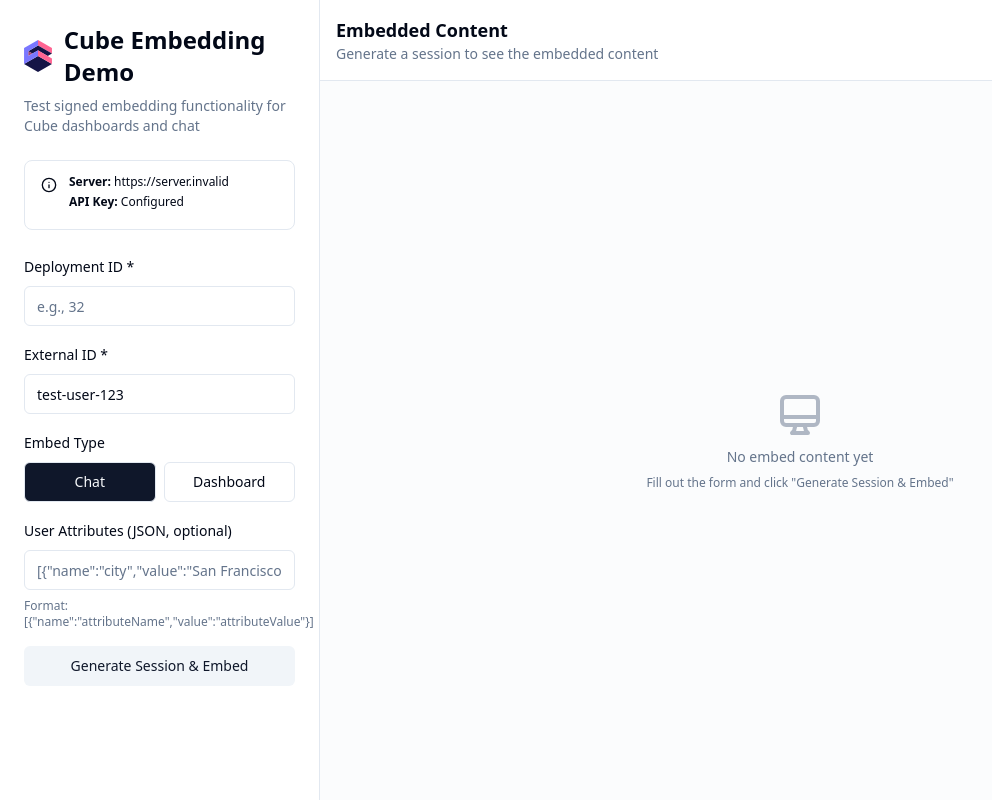
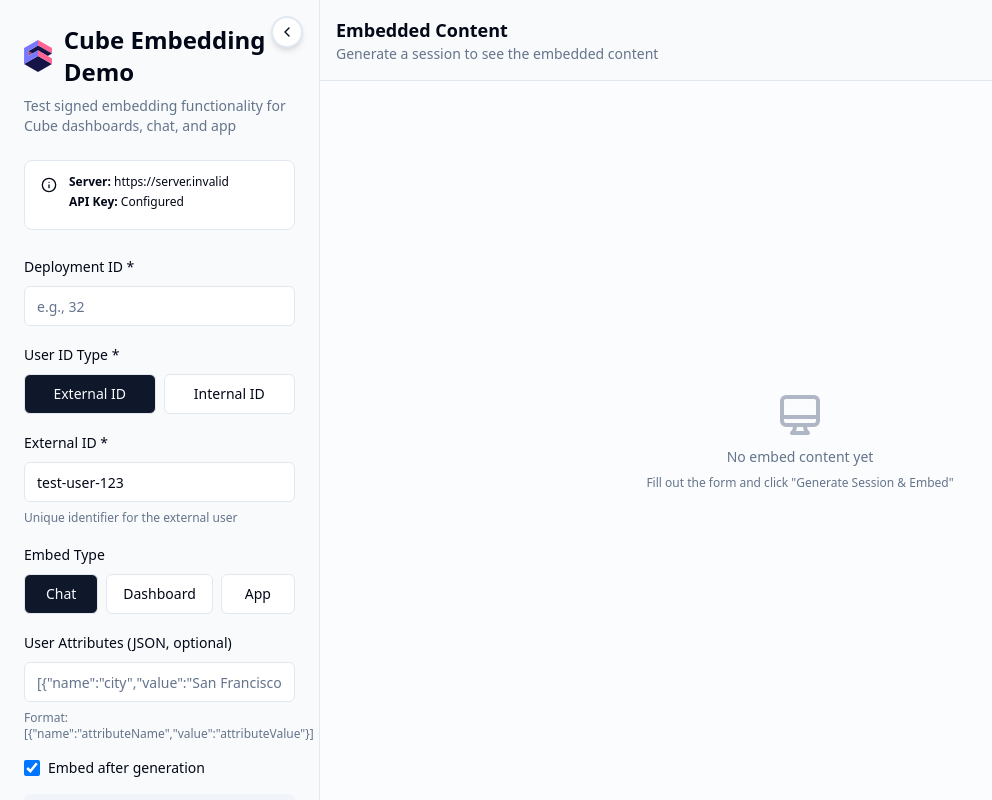
Before and after one commit to cubedevinc/cube-embedding-demo, a React (Vite) app: page / in a window 1280 px wide. Shown: the whole page, without its empty margins (0-992 px from the left). Built offline with nearby package versions, Linux system fonts and the light colour scheme; no server answers.

Commit message:
Updates to creator mode

```diff
--- a/src/App.tsx
+++ b/src/App.tsx
@@ -1,11 +1,11 @@
-import { useState } from 'react';
+import { useState, useRef, useEffect } from 'react';
 import { Card, CardContent, CardDescription, CardHeader, CardTitle } from './components/ui/card';
 import { Button } from './components/ui/button';
 import { Input } from './components/ui/input';
 import { Label } from './components/ui/label';
 import { RadioGroup, RadioGroupItem } from './components/ui/radio-group';
 import { Alert, AlertDescription } from './components/ui/alert';
-import { Info } from 'lucide-react';
+import { Info, RefreshCw, ChevronLeft, ChevronRight, Menu } from 'lucide-react';
 
 const CUBE_API_URL = import.meta.env.VITE_CUBE_API_URL;
 const LOCAL_SERVER_URL = window.location.origin;
@@ -19,32 +19,105 @@ interface UserAttribute {
   value: string;
 }
 
+const STORAGE_KEY = 'cube-embedding-config';
+
+interface SavedConfig {
+  deploymentId: string;
+  userIdType: 'external' | 'internal';
+  externalId: string;
+  internalId: string;
+  embedType: 'chat' | 'dashboard' | 'app';
+  dashboardId: string;
+  userAttributes: string;
+  embedAfterGeneration: boolean;
+  menuCollapsed?: boolean;
+}
+
 function App() {
-  const [deploymentId, setDeploymentId] = useState('');
-  const [externalId, setExternalId] = useState('test-user-123');
-  const [embedType, setEmbedType] = useState<'chat' | 'dashboard'>('chat');
-  const [dashboardId, setDashboardId] = useState('');
-  const [userAttributes, setUserAttributes] = useState('');
+  // Load saved config from localStorage on mount
+  const loadSavedConfig = (): Partial<SavedConfig> => {
+    try {
+      const saved = localStorage.getItem(STORAGE_KEY);
+      if (saved) {
+        const config = JSON.parse(saved);
+        // Migrate old 'home' value to 'app'
+        if (config.embedType === 'home') {
+          config.embedType = 'app';
+        }
+        return config;
+      }
+    } catch (err) {
+      console.warn('Failed to load saved config from localStorage:', err);
+    }
+    return {};
+  };
+
+  const savedConfig = loadSavedConfig();
+
+  const [deploymentId, setDeploymentId] = useState(savedConfig.deploymentId || '');
+  const [userIdType, setUserIdType] = useState<'external' | 'internal'>(savedConfig.userIdType || 'external');
+  const [externalId, setExternalId] = useState(savedConfig.externalId || 'test-user-123');
+  const [internalId, setInternalId] = useState(savedConfig.internalId || '');
+  const [embedType, setEmbedType] = useState<'chat' | 'dashboard' | 'app'>(savedConfig.embedType || 'chat');
+  const [dashboardId, setDashboardId] = useState(savedConfig.dashboardId || '');
+  const [userAttributes, setUserAttributes] = useState(savedConfig.userAttributes || '');
   const [loading, setLoading] = useState(false);
   const [error, setError] = useState<string | null>(null);
   const [success, setSuccess] = useState<string | null>(null);
   const [sessionId, setSessionId] = useState<string | null>(null);
   const [embedUrl, setEmbedUrl] = useState<string | null>(null);
+  const [displayEmbedUrl, setDisplayEmbedUrl] = useState<string | null>(null);
   const [iframeError, setIframeError] = useState<string | null>(null);
+  const [embedAfterGeneration, setEmbedAfterGeneration] = useState(savedConfig.embedAfterGeneration ?? true);
+  const [menuCollapsed, setMenuCollapsed] = useState(savedConfig.menuCollapsed ?? false);
+  const iframeRef = useRef<HTMLIFrameElement>(null);
 
-  const handleSubmit = async (e: React.FormEvent) => {
-    e.preventDefault();
+  // Save config to localStorage whenever it changes
+  useEffect(() => {
+    try {
+      const config: SavedConfig = {
+        deploymentId,
+        userIdType,
+        externalId,
+        internalId,
+        embedType,
+        dashboardId,
+        userAttributes,
+        embedAfterGeneration,
+        menuCollapsed,
+      };
+      localStorage.setItem(STORAGE_KEY, JSON.stringify(config));
+    } catch (err) {
+      console.warn('Failed to save config to localStorage:', err);
+    }
+  }, [deploymentId, userIdType, externalId, internalId, embedType, dashboardId, userAttributes, embedAfterGeneration, menuCollapsed]);
+
+  const generateSession = async (clearErrors = true) => {
+    if (clearErrors) {
       setError(null);
       setSuccess(null);
       setEmbedUrl(null);
+      setDisplayEmbedUrl(null);
+    }
 
     if (embedType === 'dashboard' && !dashboardId.trim()) {
       setError('Dashboard Public ID is required for dashboard embedding');
       return;
     }
 
+    // Validate that either externalId or internalId is provided
+    if (userIdType === 'external' && !externalId.trim()) {
+      setError('External ID is required');
+      return;
+    }
+    if (userIdType === 'internal' && !internalId.trim()) {
+      setError('Internal ID (email) is required');
+      return;
+    }
+
+    // Parse user attributes only for external users (not allowed with internalId)
     let parsedAttributes: UserAttribute[] | null = null;
-    if (userAttributes.trim()) {
+    if (userIdType === 'external' && userAttributes.trim()) {
       try {
         parsedAttributes = JSON.parse(userAttributes);
         if (!Array.isArray(parsedAttributes)) {
@@ -61,15 +134,28 @@ function App() {
     try {
       const requestBody: {
         deploymentId: number;
-        externalId: string;
+        externalId?: string;
+        internalId?: string;
         userAttributes?: UserAttribute[];
+        creatorMode?: boolean;
       } = {
         deploymentId: parseInt(deploymentId),
-        externalId: externalId,
       };
 
+      // Include either externalId or internalId (not both)
+      if (userIdType === 'external') {
+        requestBody.externalId = externalId;
         if (parsedAttributes) {
           requestBody.userAttributes = parsedAttributes;
+        }
+      } else {
+        requestBody.internalId = internalId;
+        // userAttributes are not allowed with internalId per API docs
+      }
+
+      // Add creatorMode for app embed type
+      if (embedType === 'app') {
+        requestBody.creatorMode = true;
       }
 
       const sessionResponse = await fetch(`${LOCAL_SERVER_URL}/api/v1/embed/generate-session`, {
@@ -96,16 +182,29 @@ function App() {
 
       setSessionId(newSessionId);
 
-      // Build embed URL
+      // Build embed URL (always build it for display)
+      // Format: /embed/d/:deploymentId/{chat|dashboard/:publicId|app}?session=sessionId
       let url: string;
       if (embedType === 'chat') {
-        url = `${CUBE_API_URL}/embed/chat?sessionId=${newSessionId}`;
+        url = `${CUBE_API_URL}/embed/d/${deploymentId}/chat?session=${newSessionId}`;
+      } else if (embedType === 'dashboard') {
+        url = `${CUBE_API_URL}/embed/d/${deploymentId}/dashboard/${dashboardId}?session=${newSessionId}`;
       } else {
-        url = `${CUBE_API_URL}/embed/dashboard/${dashboardId}?session=${newSessionId}`;
+        // app
+        url = `${CUBE_API_URL}/embed/d/${deploymentId}/app?session=${newSessionId}`;
       }
 
+      // Always store the URL for display
+      setDisplayEmbedUrl(url);
+
+      // Only set embedUrl if embedding is enabled (for iframe rendering)
+      if (embedAfterGeneration) {
         setEmbedUrl(url);
         setIframeError(null); // Clear any previous iframe errors
+      } else {
+        setEmbedUrl(null);
+      }
+
       setSuccess(`Session generated successfully! Session ID: ${newSessionId}`);
     } catch (err) {
       setError(err instanceof Error ? err.message : 'An unknown error occurred');
@@ -115,11 +214,48 @@ function App() {
     }
   };
 
+  const handleSubmit = async (e: React.FormEvent) => {
+    e.preventDefault();
+    await generateSession(true);
+  };
+
+  const handleRefresh = async () => {
+    if (!deploymentId) {
+      setError('Please fill in Deployment ID before refreshing');
+      return;
+    }
+    if (userIdType === 'external' && !externalId) {
+      setError('Please fill in External ID before refreshing');
+      return;
+    }
+    if (userIdType === 'internal' && !internalId) {
+      setError('Please fill in Internal ID before refreshing');
+      return;
+    }
+    await generateSession(false);
+  };
+
   return (
     <div className="min-h-screen bg-background">
-      <div className="flex h-screen">
+      <div className="flex h-screen relative">
         {/* Left Panel - Configuration (25% width) */}
-        <div className="w-[25%] min-w-[320px] border-r border-border overflow-y-auto">
+        <div
+          className={`${
+            menuCollapsed ? 'w-0 overflow-hidden' : 'w-[25%] min-w-[320px]'
+          } border-r border-border overflow-y-auto transition-all duration-300 ease-in-out relative bg-gray-50 dark:bg-gray-900`}
+        >
+          {/* Collapse arrow button at the top */}
+          {!menuCollapsed && (
+            <Button
+              variant="outline"
+              size="sm"
+              onClick={() => setMenuCollapsed(true)}
+              className="absolute right-0 top-4 -translate-x-1/2 z-10 h-8 w-8 rounded-full p-0 border-2 bg-background shadow-md hover:bg-accent"
+              title="Collapse menu"
+            >
+              <ChevronLeft className="h-4 w-4" />
+            </Button>
+          )}
           <div className="p-6 space-y-6">
             <div>
               <div className="flex items-center gap-3 mb-2">
@@ -127,7 +263,7 @@ function App() {
                 <h1 className="text-2xl font-semibold">Cube Embedding Demo</h1>
               </div>
               <p className="text-sm text-muted-foreground">
-                Test signed embedding functionality for Cube dashboards and chat
+                Test signed embedding functionality for Cube dashboards, chat, and app
               </p>
             </div>
 
@@ -159,6 +295,29 @@ function App() {
               </div>
 
               <div className="space-y-2">
+                <Label>User ID Type *</Label>
+                <RadioGroup
+                  value={userIdType}
+                  onValueChange={(value) => {
+                    setUserIdType(value as 'external' | 'internal');
+                    // Clear user attributes when switching to internal (not allowed)
+                    if (value === 'internal') {
+                      setUserAttributes('');
+                    }
+                  }}
+                  className="flex gap-2"
+                >
+                  <RadioGroupItem value="external" id="userIdType-external" className="flex-1">
+                    External ID
+                  </RadioGroupItem>
+                  <RadioGroupItem value="internal" id="userIdType-internal" className="flex-1">
+                    Internal ID
+                  </RadioGroupItem>
+                </RadioGroup>
+              </div>
+
+              {userIdType === 'external' ? (
+                <div className="space-y-2">
                   <Label htmlFor="externalId">External ID *</Label>
                   <Input
                     id="externalId"
@@ -168,13 +327,32 @@ function App() {
                     value={externalId}
                     onChange={(e) => setExternalId(e.target.value)}
                   />
+                  <p className="text-xs text-muted-foreground">
+                    Unique identifier for the external user
+                  </p>
                 </div>
+              ) : (
+                <div className="space-y-2">
+                  <Label htmlFor="internalId">Internal ID (Email) *</Label>
+                  <Input
+                    id="internalId"
+                    type="email"
+                    required
+                    placeholder="e.g., user@example.com"
+                    value={internalId}
+                    onChange={(e) => setInternalId(e.target.value)}
+                  />
+                  <p className="text-xs text-muted-foreground">
+                    Email address of an internal Cube Cloud user (must exist in Cube Cloud)
+                  </p>
+                </div>
+              )}
 
               <div className="space-y-2">
                 <Label>Embed Type</Label>
                 <RadioGroup
                   value={embedType}
-                  onValueChange={(value) => setEmbedType(value as 'chat' | 'dashboard')}
+                  onValueChange={(value) => setEmbedType(value as 'chat' | 'dashboard' | 'app')}
                   className="flex gap-2"
                 >
                   <RadioGroupItem value="chat" id="embedType-chat" className="flex-1">
@@ -182,6 +360,9 @@ function App() {
                   </RadioGroupItem>
                   <RadioGroupItem value="dashboard" id="embedType-dashboard" className="flex-1">
                     Dashboard
+                  </RadioGroupItem>
+                  <RadioGroupItem value="app" id="embedType-app" className="flex-1">
+                    App
                   </RadioGroupItem>
                 </RadioGroup>
               </div>
@@ -200,6 +381,7 @@ function App() {
                 </div>
               )}
 
+              {userIdType === 'external' && (
                 <div className="space-y-2">
                   <Label htmlFor="userAttributes">User Attributes (JSON, optional)</Label>
                   <Input
@@ -213,9 +395,32 @@ function App() {
                     Format: {'[{"name":"attributeName","value":"attributeValue"}]'}
                   </p>
                 </div>
+              )}
+
+              {userIdType === 'internal' && (
+                <Alert>
+                  <Info className="h-4 w-4" />
+                  <AlertDescription className="text-xs">
+                    When using Internal ID, user attributes, groups, and security context are not allowed. The internal user's existing permissions are used instead.
+                  </AlertDescription>
+                </Alert>
+              )}
+
+              <div className="flex items-center space-x-2">
+                <input
+                  type="checkbox"
+                  id="embedAfterGeneration"
+                  checked={embedAfterGeneration}
+                  onChange={(e) => setEmbedAfterGeneration(e.target.checked)}
+                  className="h-4 w-4 rounded border-gray-300 text-primary focus:ring-primary"
+                />
+                <Label htmlFor="embedAfterGeneration" className="text-sm font-normal cursor-pointer">
+                  Embed after generation
+                </Label>
+              </div>
 
               <Button type="submit" disabled={loading} className="w-full">
-                {loading ? 'Generating session...' : 'Generate Session & Embed'}
+                {loading ? 'Generating session...' : embedAfterGeneration ? 'Generate Session & Embed' : 'Generate Session Only'}
               </Button>
             </form>
 
@@ -231,12 +436,12 @@ function App() {
               </Alert>
             )}
 
-            {embedUrl && (
+            {displayEmbedUrl && (
               <div className="space-y-2">
                 <Label>Embed URL</Label>
                 <div className="rounded-lg border bg-muted/50 p-2">
                   <p className="text-xs font-mono text-muted-foreground break-all">
-                    {embedUrl}
+                    {displayEmbedUrl}
                   </p>
                 </div>
               </div>
@@ -246,11 +451,39 @@ function App() {
 
         {/* Right Panel - Embed Area (75% width) */}
         <div className="flex-1 flex flex-col overflow-hidden">
-          <div className="border-b border-border p-4">
+          <div className="border-b border-border p-4 bg-gray-50 dark:bg-gray-900">
+            <div className="flex items-center justify-between">
+              <div className="flex items-center gap-3">
+                {menuCollapsed && (
+                  <Button
+                    variant="outline"
+                    size="sm"
+                    onClick={() => setMenuCollapsed(false)}
+                    className="flex items-center gap-2"
+                  >
+                    <Menu className="h-4 w-4" />
+                    Menu
+                  </Button>
+                )}
+                <div>
                   <h2 className="text-lg font-semibold">Embedded Content</h2>
                   <p className="text-sm text-muted-foreground">
-              {embedUrl ? 'Preview of the embedded dashboard or chat' : 'Generate a session to see the embedded content'}
+                    {embedUrl ? 'Preview of the embedded content' : 'Generate a session to see the embedded content'}
                   </p>
+                </div>
+              </div>
+              {embedUrl && (
+                <Button
+                  variant="outline"
+                  size="sm"
+                  onClick={handleRefresh}
+                  className="flex items-center gap-2"
+                >
+                  <RefreshCw className="h-4 w-4" />
+                  Refresh
+                </Button>
+              )}
+            </div>
           </div>
           <div className="flex-1 relative bg-muted/30">
             {iframeError && (
@@ -264,6 +497,7 @@ function App() {
             )}
             {embedUrl ? (
               <iframe
+                ref={iframeRef}
                 src={embedUrl}
                 title="Embedded Content"
                 className="w-full h-full border-0"
```
Lines whose indentation alone changed are shown as unchanged.
